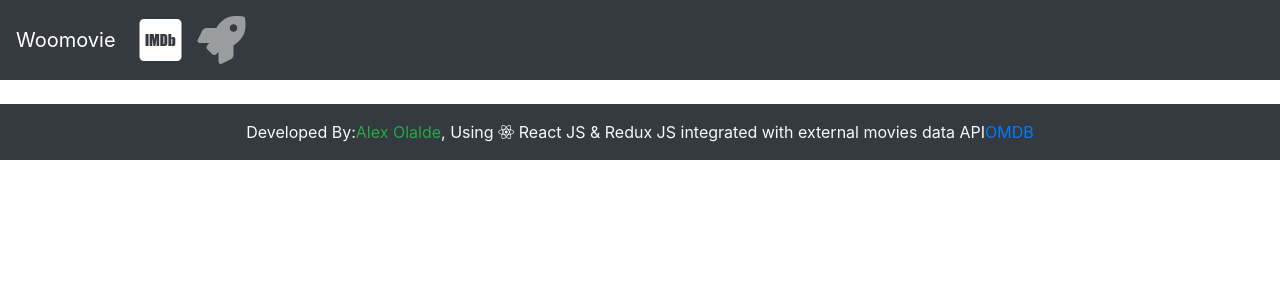
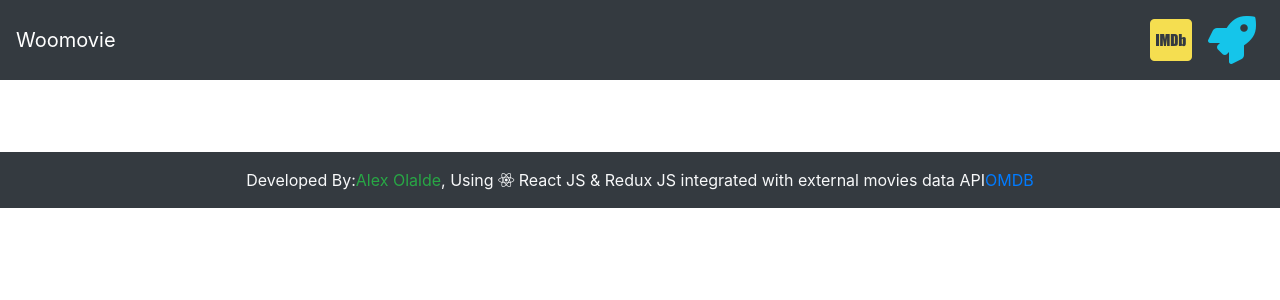
Before and after one commit to alexola/womovie, a React (Create React App) app: page / in a window 1280 px wide. Shown: the top 300 px of the page. Built offline with nearby package versions, Linux system fonts and the light colour scheme.

Commit message:
Start to setup Redux with Api Key and some fancy CSS

```diff
--- /dev/null
+++ b/src/APIKey.js
@@ -0,0 +1,3 @@
+module.exports = {
+    'APIKey' : 'e0d488c7'
+}
--- a/src/App.css
+++ b/src/App.css
@@ -14,3 +14,28 @@
   font-size: calc(10px + 2vmin);
   color: white;
 }
+
+
+#movies img,
+#movie img {
+  width:100%;
+}
+.bran-text {
+  font-size: 2rem;
+}
+#rocket-logo {
+  color: #15c5ea;
+}
+#imdb-logo {
+  color: #f5de50;
+}
+
+@media (min-width: 960px) {
+  #movies -col-md-3 .well {
+    height:390px;
+  }
+
+  #movies .col-md-3 img {
+    height:240px;
+  }
+}
--- a/src/components/Navbar.js
+++ b/src/components/Navbar.js
@@ -3,14 +3,14 @@ import React from 'react'
 function Navbar() {
     return (
     <div>
-        <nav className="navbar navbar-expand-lg navbar-dark bg-dark">
+        <nav className="navbar navbar-expand-lg navbar-dark bg-dark mb-5">
             <a className="navbar-brand" href="#">Woomovie</a>
             <button className="navbar-toggler" type="button" data-toggle="collapse" data-target="#navbarSupportedContent" aria-controls="navbarSupportedContent" aria-expanded="false" aria-label="Toggle navigation">
                 <span className="navbar-toggler-icon"></span>
             </button>
 
         <div className="collapse navbar-collapse" id="navbarSupportedContent">
-            <ul className="navbar-nav mr-auto">
+            <ul className="navbar-nav ml-auto">
             <li className="nav-item active">
                 <a className="nav-link" href="#">
                     <i className="fab fa-imdb fa-3x" id="imdb-logo"></i>
```
